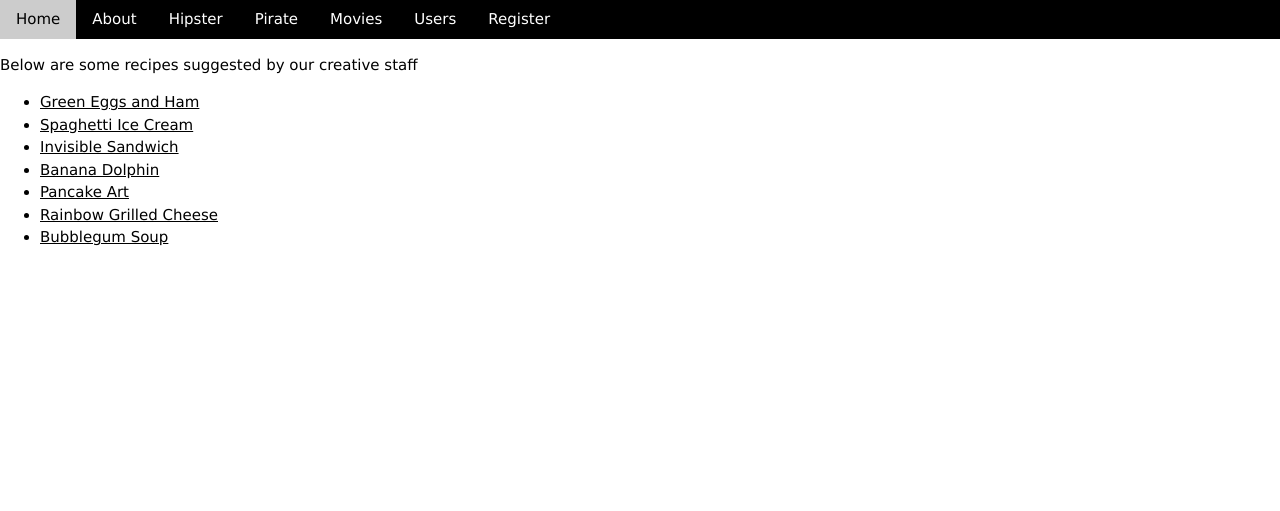
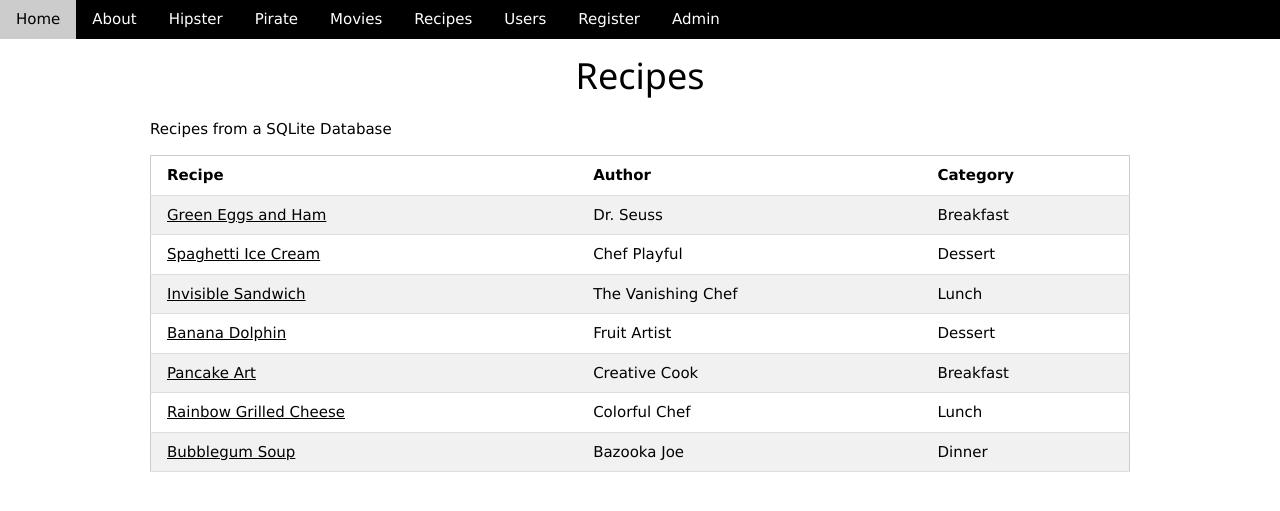
Before and after one commit to sammoneal/it112-flask, a Flask app: page /recipes in a window 1280 px wide. Shown: the top 511 px of the page. Run offline with Flask 3, Linux system fonts and the light colour scheme.

Commit message:
Improved list/view templates and added 404 and admin pages.

```diff
--- a/main.py
+++ b/main.py
@@ -1,5 +1,7 @@
 import os, json
 from flask import Flask, render_template, url_for, request
+from flask_admin import Admin
+from flask_admin.contrib.sqla import ModelView
 from models import db, Recipe, Category
 from utils import movie_stars
 from default_data import create_default_data
@@ -108,14 +110,15 @@ def users():
     return render_template("users.html", **payload)
 
 
-@app.route("/user/<int:id>")
-def user(id):
+@app.route("/user/<int:user_id>")
+def user(user_id):
     with open("test.json") as json_file:
         user_data = json.load(json_file)
         try:
+            id = user_id - 1
             this_user = user_data[id]
         except IndexError:
-            return "User not found", 404
+            return render_template("404.html", title="404")
     context = {"title": "User", "user": this_user}
     return render_template("user.html", **context)
 
@@ -131,17 +134,25 @@ def recipes():
 @app.route("/recipe/<int:recipe_id>")
 def recipe(recipe_id):
     this_recipe = Recipe.query.get(recipe_id)
-    title = "Recipe"
     context = {"title": "Recipe", "recipe": this_recipe}
     if this_recipe:
         return render_template("recipe.html", **context)
     else:
-        return render_template("404.html", title="404"), 404
+        return render_template("404.html", title="404")
 
 
 with app.app_context():
     db.create_all()
     create_default_data(db, Recipe, Category)
 
+class RecipeView(ModelView):
+  column_searchable_list = ['name', 'author']
 
-app.run(host="0.0.0.0", port=81)
+admin = Admin(app)
+admin.url = '/admin/' #would not work on repl w/o this!
+admin.add_view(RecipeView(Recipe, db.session))
+admin.add_view(ModelView(Category, db.session))
+
+
+
+app.run(host="0.0.0.0", port=81, debug=True)
--- a/pyproject.toml
+++ b/pyproject.toml
@@ -8,6 +8,7 @@ authors = ["Your Name <you@example.com>"]
 python = ">=3.10.0,<3.11"
 flask = "^3.0.0"
 flask-sqlalchemy = "^3.1.1"
+flask-admin = "^1.6.1"
 
 [tool.pyright]
 # https://github.com/microsoft/pyright/blob/main/docs/configuration.md
--- /dev/null
+++ b/templates/404.html
@@ -0,0 +1,6 @@
+{% extends "base.html" %} {% block content %}
+<h3>File Not Found</h3>
+<p>We're sorry!</p>
+<p>Either something went wrong, or maybe the internets are broken?</p>
+<p><a href="{{ url_for('index') }}">Home</a></p>
+{% endblock %}
--- a/templates/base.html
+++ b/templates/base.html
@@ -4,6 +4,11 @@
     <meta charset="UTF-8" />
     <meta name="viewport" content="width=device-width, initial-scale=1.0" />
     <title>{{ title }}</title>
+    <link
+      rel="icon"
+      type="image/x-icon"
+      href="https://raw.githubusercontent.com/python/cpython/main/PC/icons/python.ico"
+    />
     <link
       rel="stylesheet"
       href="https://cdnjs.cloudflare.com/ajax/libs/font-awesome/4.7.0/css/font-awesome.min.css"
@@ -27,8 +32,10 @@
         <a href="/hipster" class="w3-bar-item w3-button">Hipster</a>
         <a href="/pirate" class="w3-bar-item w3-button">Pirate</a>
         <a href="/movies" class="w3-bar-item w3-button">Movies</a>
+        <a href="/recipes" class="w3-bar-item w3-button">Recipes</a>
         <a href="/users" class="w3-bar-item w3-button">Users</a>
         <a href="/register" class="w3-bar-item w3-button">Register</a>
+        <a href="/admin" class="w3-bar-item w3-button">Admin</a>
       </div>
     </nav>
     {% block content %} {% endblock content %}
--- a/templates/recipes.html
+++ b/templates/recipes.html
@@ -1,10 +1,21 @@
 {% extends 'base.html' %} {% block content %}
-<p>Below are some recipes suggested by our creative staff</p>
-<ul>
+<div class="w3-content" style="width: 90%">
+  <h1 class="w3-center">Recipes</h1>
+  <p>Recipes from a SQLite Database</p>
+  <table class="w3-table-all w3-hoverable">
+    <tr>
+      <th>Recipe</th>
+      <th>Author</th>
+      <th>Category</th>
+    </tr>
   {% for recipe in recipes %}
-  <li>
-    <a href="{{ url_for('recipe', recipe_id=recipe.id) }}">{{ recipe.name }}</a>
-  </li>
+  <tr>
+    <td>
+      <a href="{{ url_for('recipe',recipe_id=(recipe.id)) }}">{{ recipe.name }}</a>
+    </td>
+    <td>{{ recipe.author }}</td>
+    <td>{{ recipe.category.name }}</td>
+  </tr>
   {% endfor %}
 </ul>
 {% endblock %}
--- a/templates/users.html
+++ b/templates/users.html
@@ -11,7 +11,7 @@
     {% for user in users %}
     <tr>
       <td>
-        <a href="{{ url_for('user',id=(user.id-1)) }}">{{ user.first_name }}</a>
+        <a href="{{ url_for('user',user_id=(user.id)) }}">{{ user.first_name }}</a>
       </td>
       <td>{{ user.last_name }}</td>
       <td>{{ user.email }}</td>
```
Also changed, not shown: templates/recipe.html (+12 -1 lines), 1 other file.
